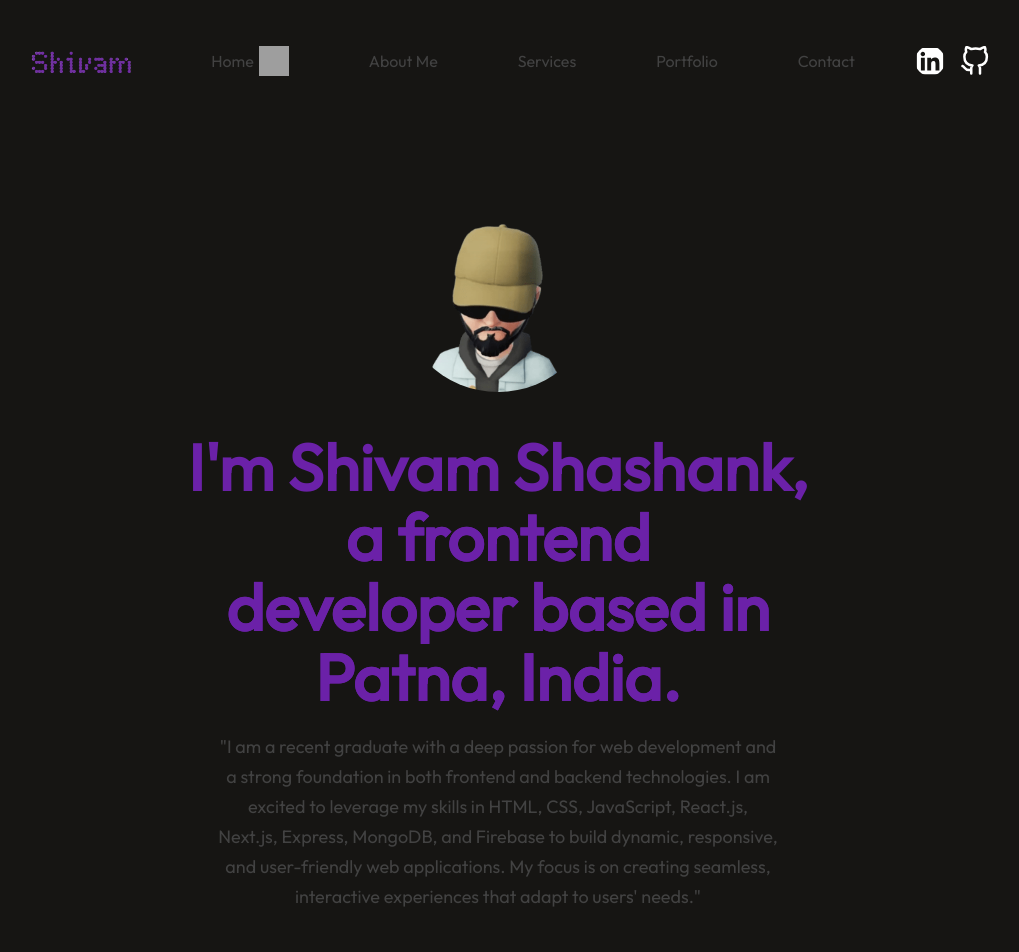
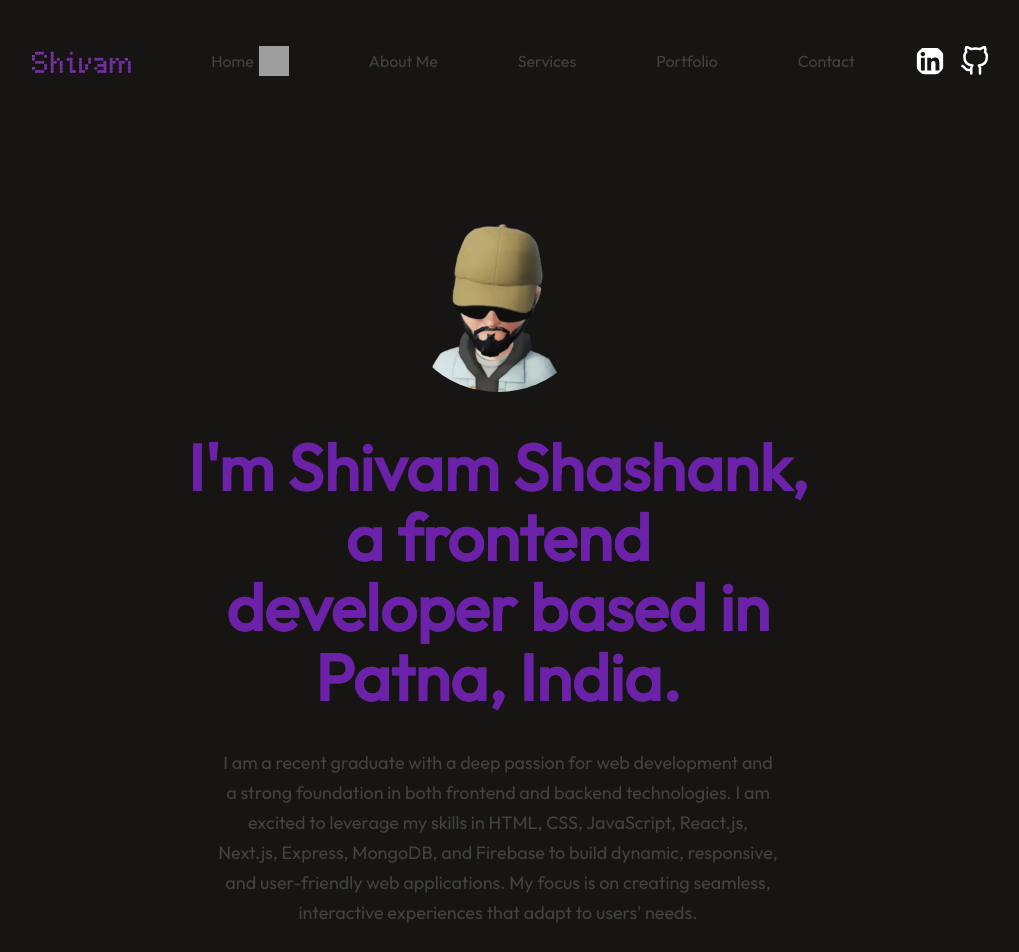
Before and after one commit to ShivamShashank11/portfolio, a React (Vite) app: page / in a window 1280 px wide. Shown: the top 952 px of the page, without its empty margins (142-1161 px from the left). Built offline with nearby package versions, Linux system fonts and the light colour scheme; grey boxes are pictures that could not be loaded.

Commit message:
update resume

```diff
--- a/src/Components/Hero/Hero.jsx
+++ b/src/Components/Hero/Hero.jsx
@@ -15,7 +15,7 @@ const Hero = () => {
           WebkitTextFillColor: "transparent",
         }}
       >
-        I'm Shivam Shashank,
+        I'm Shivam Shashank,{" "}
         <span
           style={{
             background: "linear-gradient(to right, #6b21a8, #6b21a8)",
@@ -37,14 +37,16 @@ const Hero = () => {
           developer based in Patna, India.
         </span>
       </h1>
-      <p style={{ color: "#424242" }}>
-        "I am a recent graduate with a deep passion for web development and a
+
+      <p style={{ color: "#424242", marginTop: "1rem" }}>
+        I am a recent graduate with a deep passion for web development and a
         strong foundation in both frontend and backend technologies. I am
         excited to leverage my skills in HTML, CSS, JavaScript, React.js,
         Next.js, Express, MongoDB, and Firebase to build dynamic, responsive,
         and user-friendly web applications. My focus is on creating seamless,
-        interactive experiences that adapt to users' needs."
+        interactive experiences that adapt to users' needs.
       </p>
+
       <div className="hero-action flex gap-4 mt-8">
         <AnchorLink className="btn" offset={50} href="#contact">
           Connect with me
```
Also changed, not shown: 2 other files (tests, documents, lock files or other folders).
